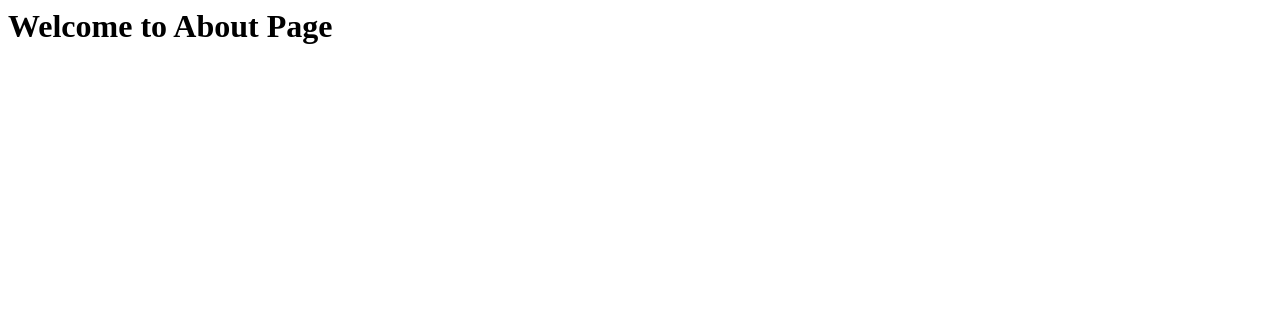
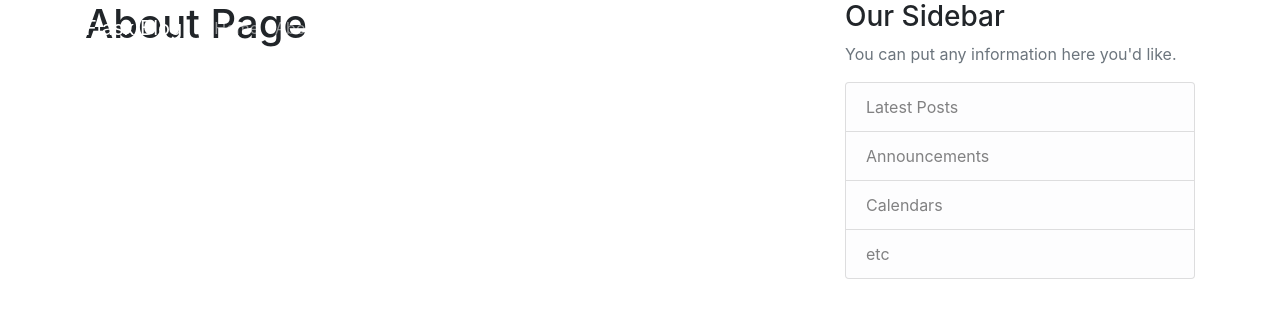
Before and after one commit to amitvashist7/python-project, a Flask app: template Flask_Blog/02-Templates/templates/about.html in a window 1280 px wide. Shown: the top 318 px of the page. Run offline with Flask 2, Linux system fonts and the light colour scheme; the template is opened without the code that fills it, so the values that code supplies are empty; some libraries are stand-ins or nearby versions.

Commit message:
Flask_Blog: Layout Template

```diff
--- a/Flask_Blog/02-Templates/templates/about.html
+++ b/Flask_Blog/02-Templates/templates/about.html
@@ -1,13 +1,4 @@
-<html>
-	<head>
-		        {% if title %}
-			        <title> Flask Blog - {{title}}</title>
-				        {% else %}
-					        <title> Flask Blog </title>
-						        {% endif %}
-	</head>
-<body>
-	<h1>Welcome to About Page</h1>
-</body>
-
-</html>
+{% extends "layout.html" %}
+{% block content %}
+    <h1>About Page</h1>
+    {% endblock content %}
--- /dev/null
+++ b/Flask_Blog/02-Templates/templates/layout.html
@@ -0,0 +1,69 @@
+<!DOCTYPE html>
+<html>
+	<head>
+		    <!-- Required meta tags -->
+		        <meta charset="utf-8">
+			    <meta name="viewport" content="width=device-width, initial-scale=1, shrink-to-fit=no">
+
+			        <!-- Bootstrap CSS -->
+				    <link rel="stylesheet" href="https://maxcdn.bootstrapcdn.com/bootstrap/4.0.0/css/bootstrap.min.css" integrity="sha384-Gn5384xqQ1aoWXA+058RXPxPg6fy4IWvTNh0E263XmFcJlSAwiGgFAW/dAiS6JXm" crossorigin="anonymous">
+
+				        <link rel="stylesheet" type="text/css" href="{{ url_for('static', filename='main.css') }}">
+
+					    {% if title %}
+					            <title>Flask Blog - {{ title }}</title>
+						        {% else %}
+							        <title>Flask Blog</title>
+								    {% endif %}
+	</head>
+	<body>
+		    <header class="site-header">
+			          <nav class="navbar navbar-expand-md navbar-dark bg-steel fixed-top">
+					          <div class="container">
+							            <a class="navbar-brand mr-4" href="/">Flask Blog</a>
+								              <button class="navbar-toggler" type="button" data-toggle="collapse" data-target="#navbarToggle" aria-controls="navbarToggle" aria-expanded="false" aria-label="Toggle navigation">
+										                  <span class="navbar-toggler-icon"></span>
+												            </button>
+													              <div class="collapse navbar-collapse" id="navbarToggle">
+															                  <div class="navbar-nav mr-auto">
+																		                <a class="nav-item nav-link" href="/">Home</a>
+																				              <a class="nav-item nav-link" href="/about">About</a>
+																					                  </div>
+																							              <!-- Navbar Right Side -->
+																								                  <div class="navbar-nav">
+																											                <a class="nav-item nav-link" href="/login">Login</a>
+																													              <a class="nav-item nav-link" href="/register">Register</a>
+																														                  </div>
+																																            </div>
+																																	            </div>
+																																		          </nav>
+																																			      </header>
+																																			          <main role="main" class="container">
+																																				        <div class="row">
+																																						        <div class="col-md-8">
+																																								          {% block content %}{% endblock %}
+																																									          </div>
+																																										          <div class="col-md-4">
+																																												            <div class="content-section">
+																																														                <h3>Our Sidebar</h3>
+																																																            <p class='text-muted'>You can put any information here you'd like.
+																																																	                  <ul class="list-group">
+																																																				                  <li class="list-group-item list-group-item-light">Latest Posts</li>
+																																																						                  <li class="list-group-item list-group-item-light">Announcements</li>
+																																																								                  <li class="list-group-item list-group-item-light">Calendars</li>
+																																																										                  <li class="list-group-item list-group-item-light">etc</li>
+																																																												                </ul>
+																																																														            </p>
+																																																															              </div>
+																																																																              </div>
+																																																																	            </div>
+																																																																		        </main>
+
+
+																																																																			    <!-- Optional JavaScript -->
+																																																																			        <!-- jQuery first, then Popper.js, then Bootstrap JS -->
+																																																																				    <script src="https://code.jquery.com/jquery-3.2.1.slim.min.js" integrity="sha384-KJ3o2DKtIkvYIK3UENzmM7KCkRr/rE9/Qpg6aAZGJwFDMVNA/GpGFF93hXpG5KkN" crossorigin="anonymous"></script>
+																																																																				        <script src="https://cdnjs.cloudflare.com/ajax/libs/popper.js/1.12.9/umd/popper.min.js" integrity="sha384-ApNbgh9B+Y1QKtv3Rn7W3mgPxhU9K/ScQsAP7hUibX39j7fakFPskvXusvfa0b4Q" crossorigin="anonymous"></script>
+																																																																					    <script src="https://maxcdn.bootstrapcdn.com/bootstrap/4.0.0/js/bootstrap.min.js" integrity="sha384-JZR6Spejh4U02d8jOt6vLEHfe/JQGiRRSQQxSfFWpi1MquVdAyjUar5+76PVCmYl" crossorigin="anonymous"></script>
+	</body>
+</html>
```
Also changed, not shown: Flask_Blog/02-Templates/templates/home.html (+15 -17 lines).
